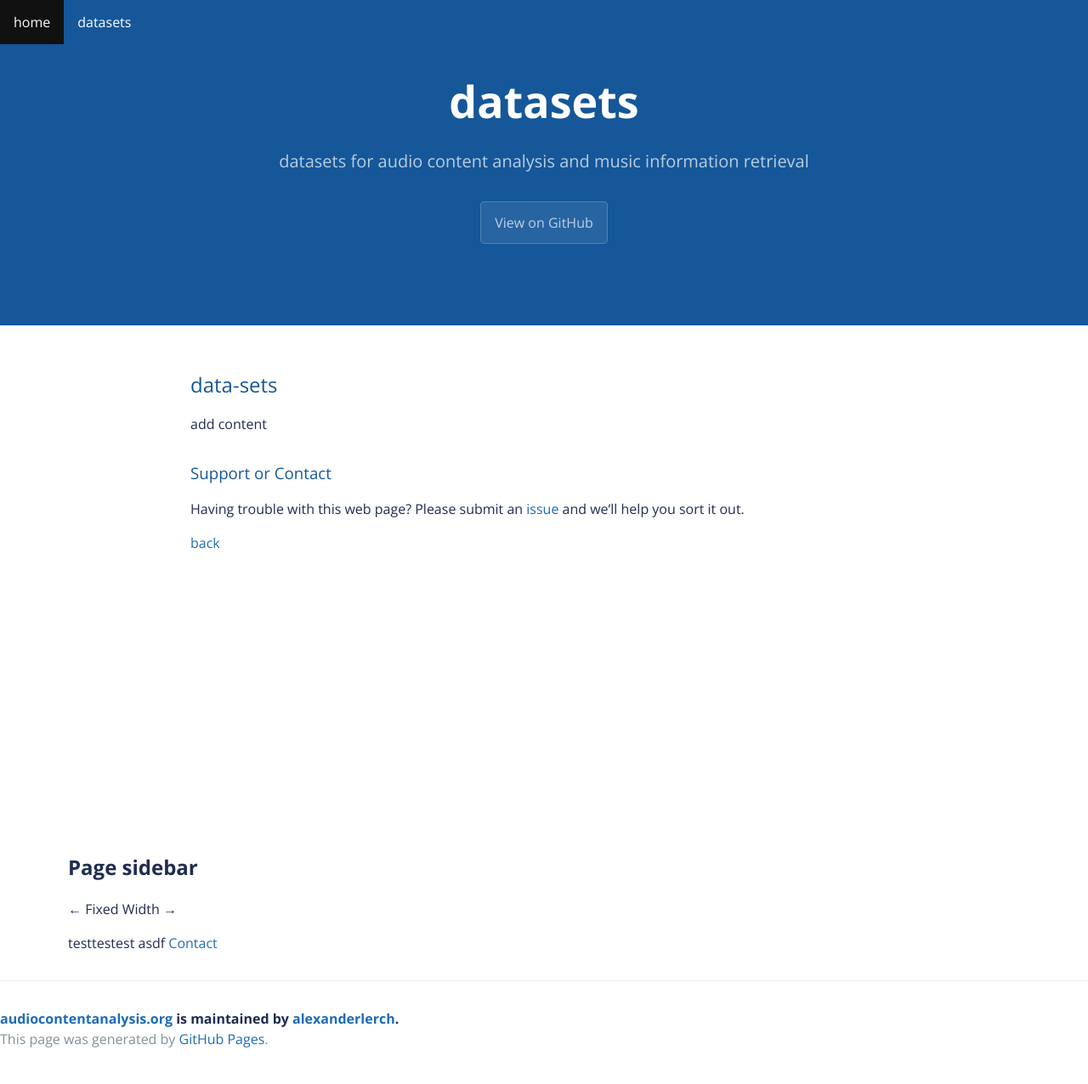
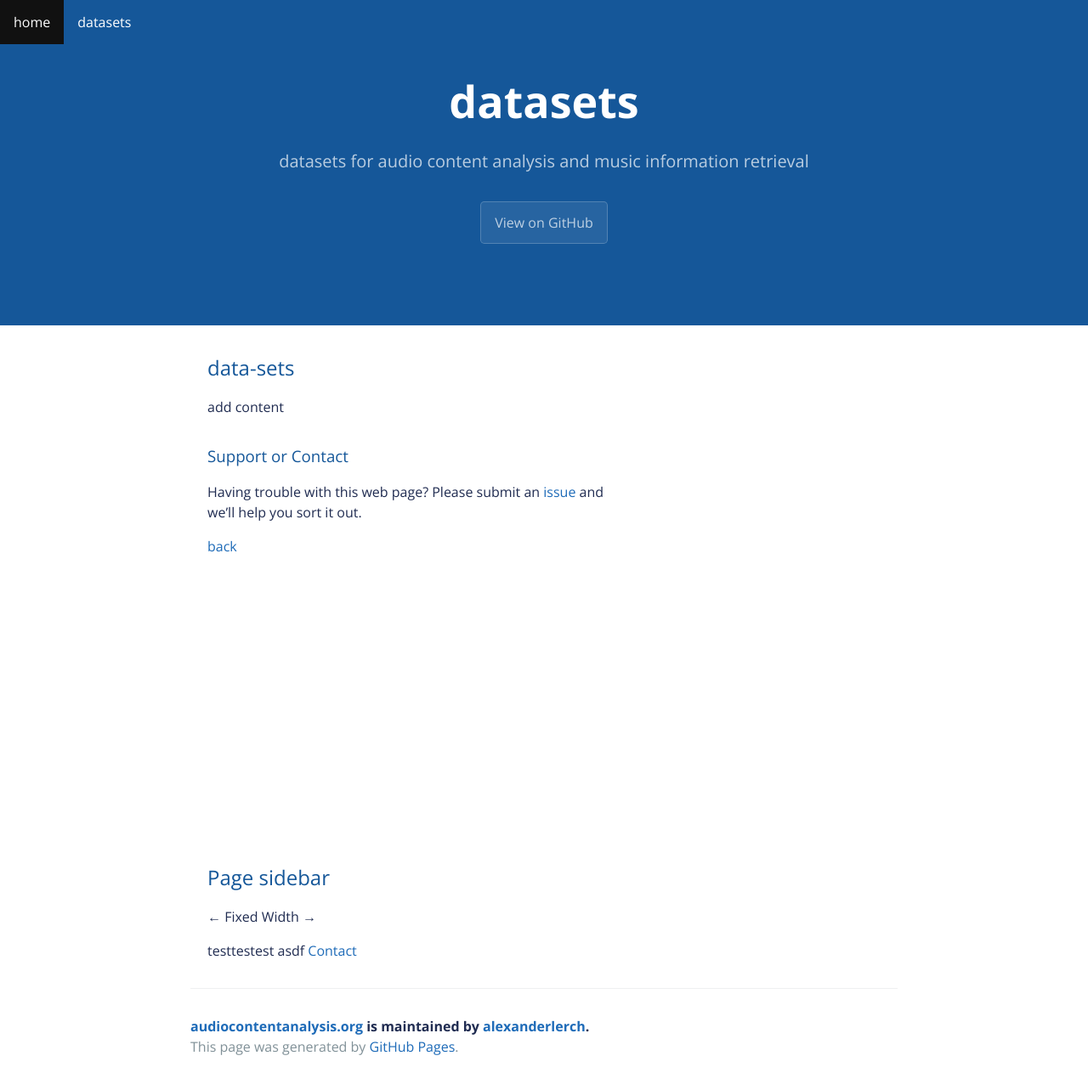
Before and after one commit to alexanderlerch/audiocontentanalysis.org, a Jekyll site: the page built from datasets.md, in a window 1280 px wide and 1276 px high. Shown: the whole window at 85% size. Built offline with Jekyll 4.4.1, drawn with Linux system fonts in a browser that asks for light colours.

Commit message:
more blind messing around

```diff
--- a/_layouts/default.html
+++ b/_layouts/default.html
@@ -27,16 +27,12 @@
       {% endif %}
     </header>
 
+    <main id="content" class="main-content" role="main">
 		<div class="wrapper">
 			<div class="content-wrapper">
-<!--       <div class="content">
-        <h1>Content</h1>
-        <p>&larr; Responsive Width &rarr;</p>
+				<div class="content">
+					{{ content }}
 				</div>
- -->
-		<main id="content" class="main-content" role="main">
-		  {{ content }}
-		</main>
 			</div>
 			<div class="sidenav">
 				<h2>Page sidebar</h2>
@@ -52,5 +48,6 @@
 			{% endif %}
 			<span class="site-footer-credits">This page was generated by <a href="https://pages.github.com">GitHub Pages</a>.</span>
 		</footer>
+    </main>
   </body>
 </html>
--- a/_sass/custom.scss
+++ b/_sass/custom.scss
@@ -32,7 +32,12 @@ a.active {
 	}
 }
 
-
+.content{
+  margin-right: 320px;
+  clear: both;
+  overflow: auto;
+  min-height: 600px;
+}
 .side-nav {
   position: relative;
   width: 320px;
@@ -64,7 +69,7 @@ a.active {
   .side-nav {
     display: none;
   }
-  .main-content {
+  .content {
     margin-right: 0;
   }
 }
--- a/_sass/jekyll-theme-cayman.scss
+++ b/_sass/jekyll-theme-cayman.scss
@@ -183,10 +183,6 @@ a {
     padding: 2rem 1rem;
     font-size: 1rem;
   }
-  margin-right: 320px;
-  clear: both;
-  overflow: auto;
-  min-height: 600px;
 
   kbd {
     background-color: #fafbfc;
```
Lines whose indentation alone changed are shown as unchanged.
